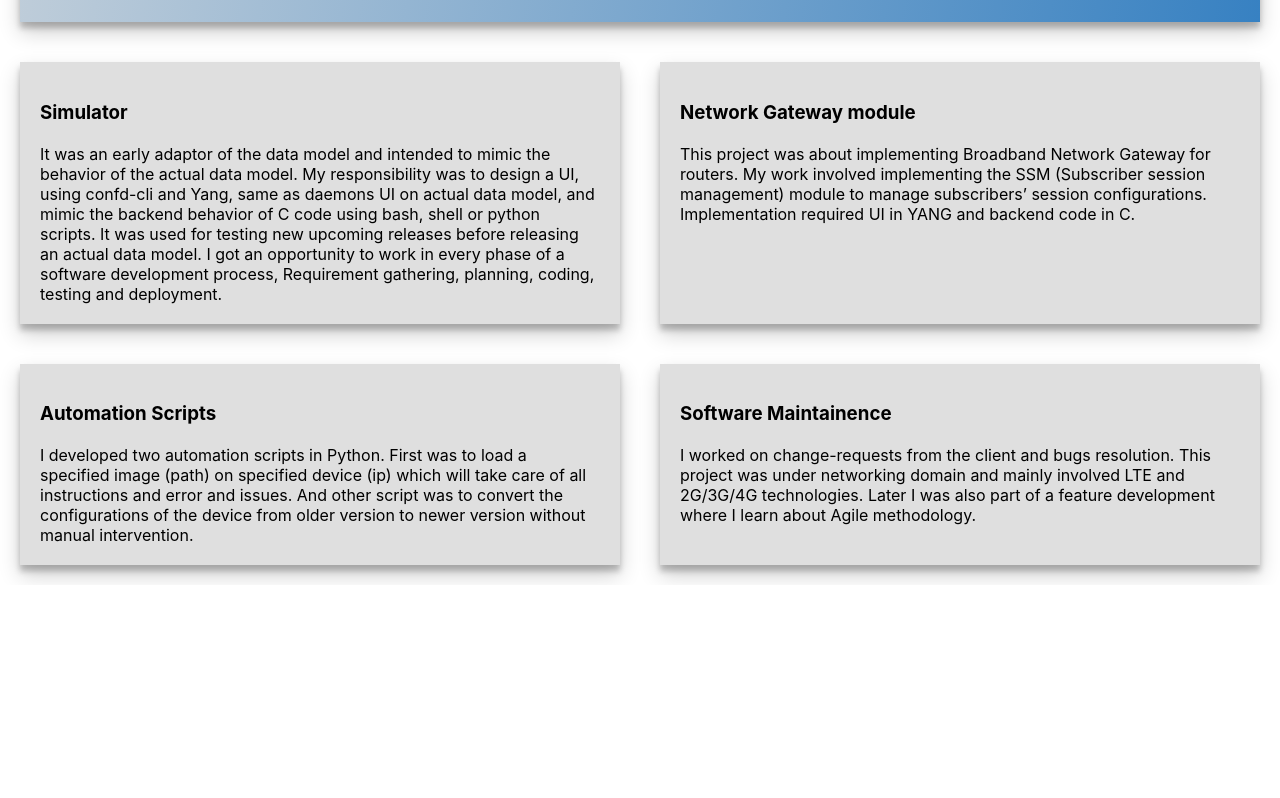
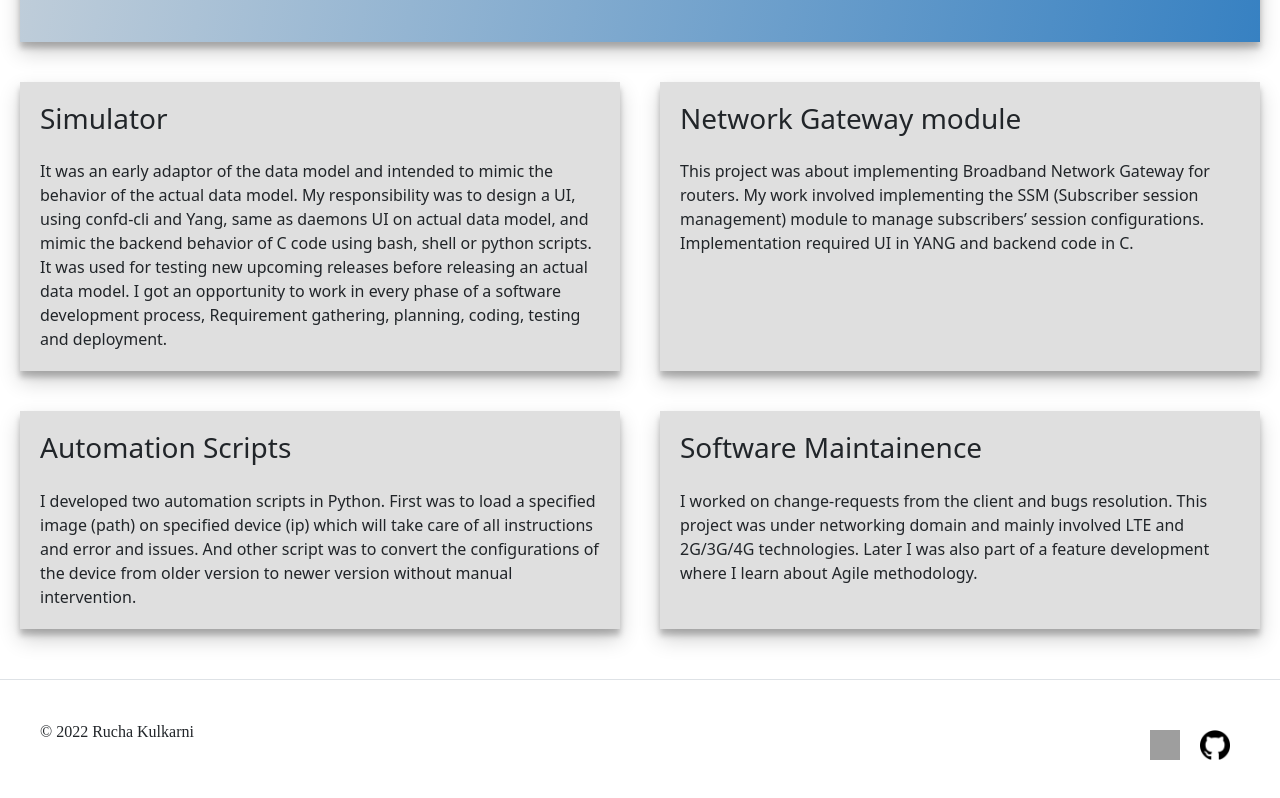
Before and after one commit to ruchakulkarni1/ruchakulkarni, a React (Create React App) app in the folder myprofile/: page /work in a window 1280 px wide. Shown: the part 326-1124 px from the top of the page. Before the commit the page ends 911 px from the top, so only its background shows below. Built offline with nearby package versions, Linux system fonts and the light colour scheme; grey boxes are pictures that could not be loaded.

Commit message:
Added a footer

```diff
--- a/myprofile/src/App.css
+++ b/myprofile/src/App.css
@@ -93,3 +93,25 @@
 a {
   text-decoration: none;
 }
+
+.other {
+  margin: 20px;
+  padding: 20px;
+  display: flex;
+  flex-direction: row;
+  justify-content: space-between;
+}
+
+.connectName {
+  float: left;
+}
+.connectImage {
+  height: 30px;
+  margin: 10px;
+  width: 30px;
+}
+
+.otherTitle {
+  width: fit-content;
+  font-family: 'Times New Roman', Times, serif;
+}
--- a/myprofile/src/App.js
+++ b/myprofile/src/App.js
@@ -1,6 +1,7 @@
 import logo from './logo.svg';
 import './App.css';
 import { BrowserRouter as Router, Switch, Route, Link} from "react-router-dom";
+import 'bootstrap/dist/css/bootstrap.min.css';
 import {useEffect, useState } from "react";
 import Home from "./Tabs/home";
 import About from "./Tabs/about";
@@ -66,6 +67,15 @@ function App() {
   </Switch>
   </div>
   </Router>
+  <footer class="footerClass">
+  <div class="other">
+                <p class="otherTitle">© 2022 Rucha Kulkarni</p>
+                <div class="social">
+                <a href="https://www.linkedin.com/in/rucha-kulkarni-0204ab84/"><img src="./linkedin.png" alt="linkedIn link" class="connectImage"></img></a>
+                <a href="https://github.com/ruchakulkarni1"><img src="./github.png" alt="github link" class="connectImage"></img></a>
+                </div>
+             </div>
+    </footer>
   </div>
   );
 }
```
